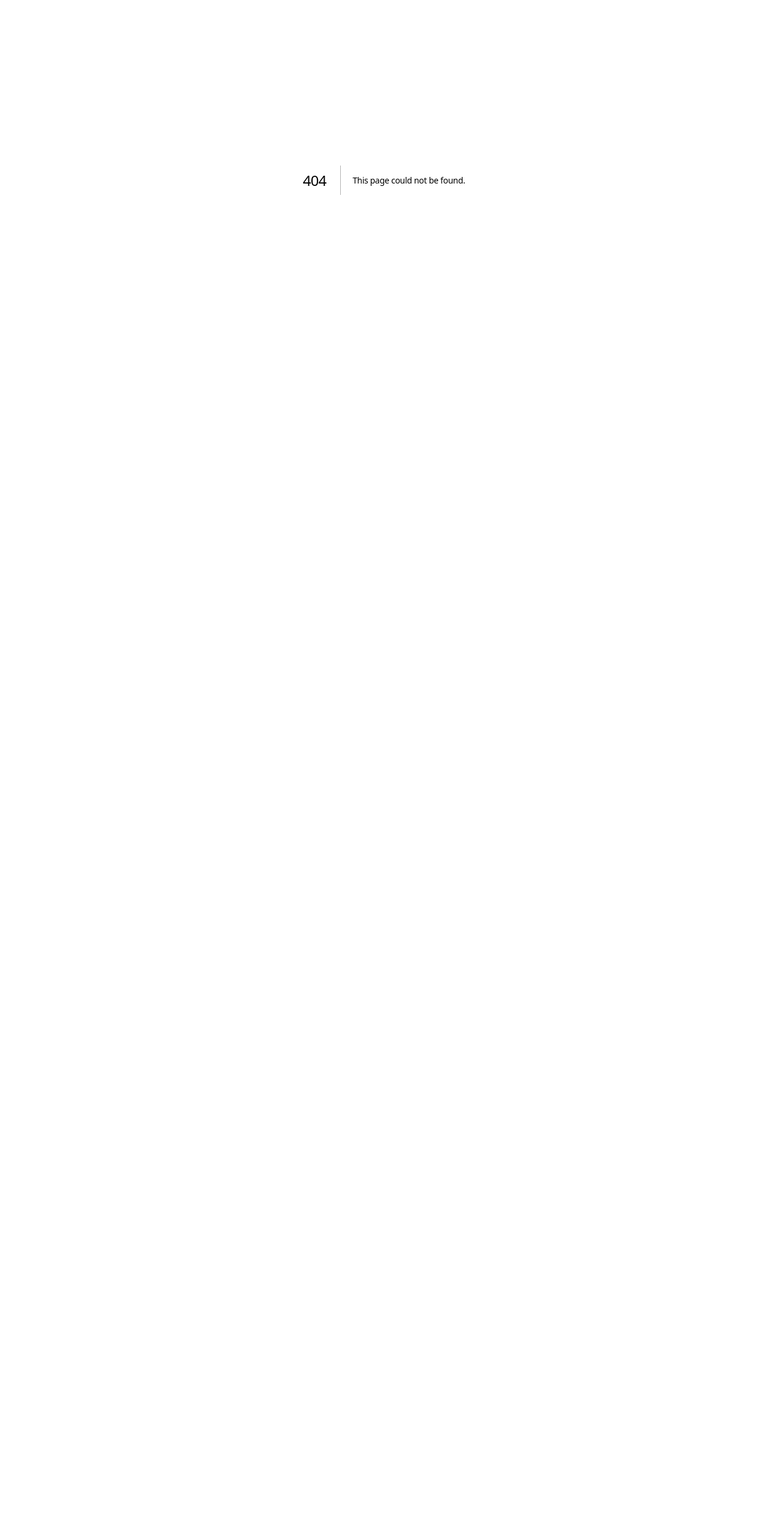
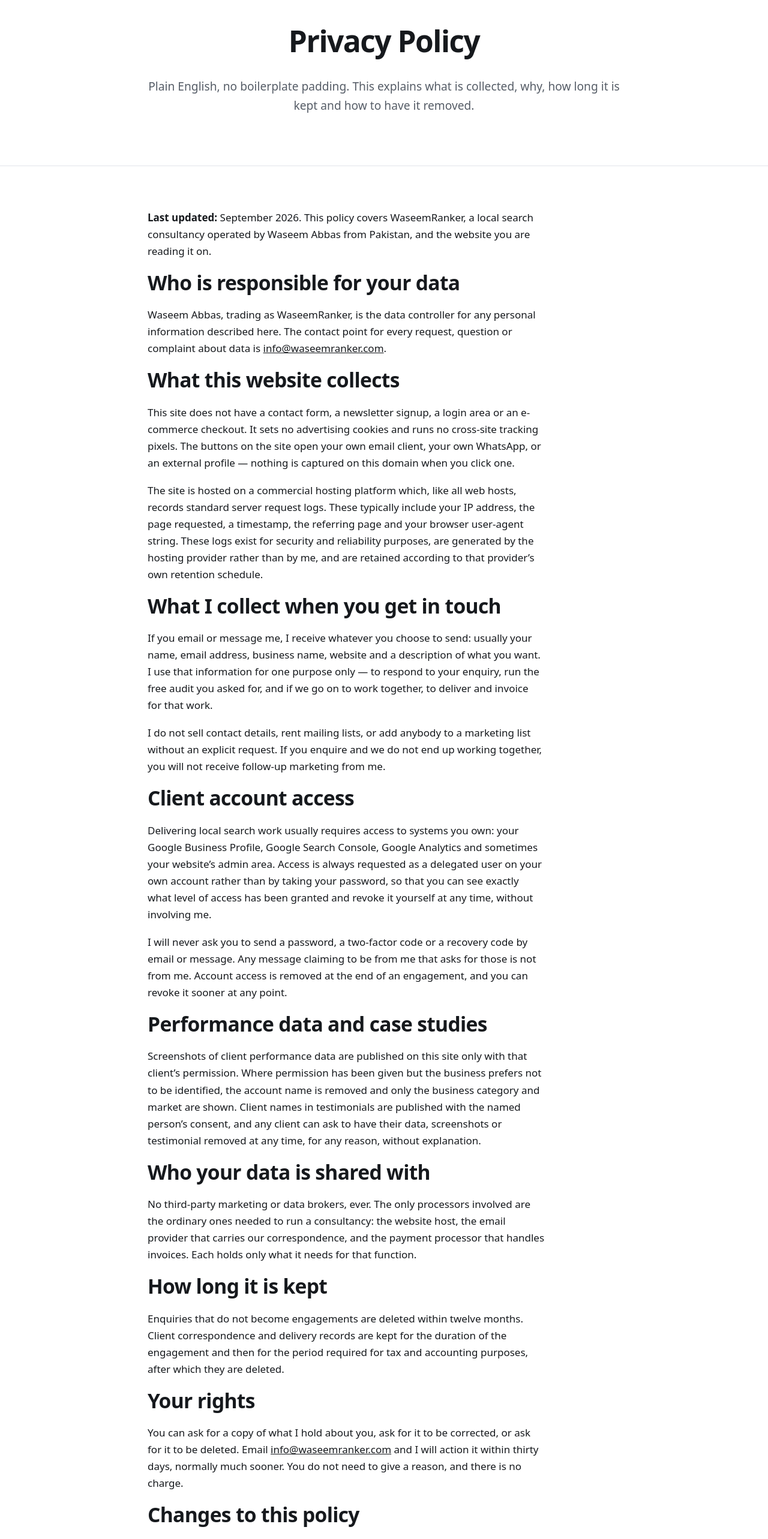
Before and after one commit to abbasid9276-spec/waseem-local-seo, a Next.js app: page /privacy in a window 1280 px wide. Before the commit this address had no page. Shown: the part 100-2666 px from the top of the page at 60% size. Before the commit the page ends 800 px from the top, so only its background shows below. Built offline with nearby package versions, Linux system fonts and the light colour scheme.

Commit message:
Add Privacy Policy page

```diff
--- /dev/null
+++ b/app/privacy/page.js
@@ -0,0 +1,167 @@
+import Header from "../../components/Header";
+import Footer from "../../components/Footer";
+import { site } from "../../lib/site";
+
+export const metadata = {
+  title: "Privacy Policy | WaseemRanker",
+  description:
+    "What data this site and this consultancy collect, why, how long it is kept, who it is shared with, and how to have it deleted.",
+  alternates: { canonical: "/privacy" },
+  robots: { index: true, follow: true },
+};
+
+function schema() {
+  const url = `${site.url}/privacy`;
+  return {
+    "@context": "https://schema.org",
+    "@graph": [
+      {
+        "@type": "WebPage",
+        "@id": `${url}#page`,
+        url,
+        name: "Privacy Policy",
+        isPartOf: { "@id": `${site.url}/#website` },
+      },
+      {
+        "@type": "BreadcrumbList",
+        "@id": `${url}#breadcrumb`,
+        itemListElement: [
+          { "@type": "ListItem", position: 1, name: "Home", item: site.url },
+          { "@type": "ListItem", position: 2, name: "Privacy Policy", item: url },
+        ],
+      },
+    ],
+  };
+}
+
+export default function Privacy() {
+  return (
+    <>
+      <script
+        type="application/ld+json"
+        dangerouslySetInnerHTML={{ __html: JSON.stringify(schema()) }}
+      />
+      <Header />
+      <main>
+        <section className="hero hero-center">
+          <div className="wrap">
+            <h1>Privacy Policy</h1>
+            <p className="lede">
+              Plain English, no boilerplate padding. This explains what is collected, why,
+              how long it is kept and how to have it removed.
+            </p>
+          </div>
+        </section>
+
+        <section>
+          <div className="wrap" style={{ maxWidth: "820px" }}>
+            <p>
+              <strong>Last updated:</strong> September 2026. This policy covers{" "}
+              {site.brand}, a local search consultancy operated by {site.name} from{" "}
+              {site.countryName}, and the website you are reading it on.
+            </p>
+
+            <h2>Who is responsible for your data</h2>
+            <p>
+              {site.name}, trading as {site.brand}, is the data controller for any
+              personal information described here. The contact point for every request,
+              question or complaint about data is{" "}
+              <a href={`mailto:${site.email}`}>{site.email}</a>.
+            </p>
+
+            <h2>What this website collects</h2>
+            <p>
+              This site does not have a contact form, a newsletter signup, a login area or
+              an e-commerce checkout. It sets no advertising cookies and runs no
+              cross-site tracking pixels. The buttons on the site open your own email
+              client, your own WhatsApp, or an external profile — nothing is captured on
+              this domain when you click one.
+            </p>
+            <p>
+              The site is hosted on a commercial hosting platform which, like all web
+              hosts, records standard server request logs. These typically include your IP
+              address, the page requested, a timestamp, the referring page and your
+              browser user-agent string. These logs exist for security and reliability
+              purposes, are generated by the hosting provider rather than by me, and are
+              retained according to that provider&rsquo;s own retention schedule.
+            </p>
+
+            <h2>What I collect when you get in touch</h2>
+            <p>
+              If you email or message me, I receive whatever you choose to send: usually
+              your name, email address, business name, website and a description of what
+              you want. I use that information for one purpose only — to respond to your
+              enquiry, run the free audit you asked for, and if we go on to work together,
+              to deliver and invoice for that work.
+            </p>
+            <p>
+              I do not sell contact details, rent mailing lists, or add anybody to a
+              marketing list without an explicit request. If you enquire and we do not end
+              up working together, you will not receive follow-up marketing from me.
+            </p>
+
+            <h2>Client account access</h2>
+            <p>
+              Delivering local search work usually requires access to systems you own:
+              your Google Business Profile, Google Search Console, Google Analytics and
+              sometimes your website&rsquo;s admin area. Access is always requested as a
+              delegated user on your own account rather than by taking your password, so
+              that you can see exactly what level of access has been granted and revoke it
+              yourself at any time, without involving me.
+            </p>
+            <p>
+              I will never ask you to send a password, a two-factor code or a recovery
+              code by email or message. Any message claiming to be from me that asks for
+              those is not from me. Account access is removed at the end of an engagement,
+              and you can revoke it sooner at any point.
+            </p>
+
+            <h2>Performance data and case studies</h2>
+            <p>
+              Screenshots of client performance data are published on this site only with
+              that client&rsquo;s permission. Where permission has been given but the
+              business prefers not to be identified, the account name is removed and only
+              the business category and market are shown. Client names in testimonials are
+              published with the named person&rsquo;s consent, and any client can ask to
+              have their data, screenshots or testimonial removed at any time, for any
+              reason, without explanation.
+            </p>
+
+            <h2>Who your data is shared with</h2>
+            <p>
+              No third-party marketing or data brokers, ever. The only processors involved
+              are the ordinary ones needed to run a consultancy: the website host, the
+              email provider that carries our correspondence, and the payment processor
+              that handles invoices. Each holds only what it needs for that function.
+            </p>
+
+            <h2>How long it is kept</h2>
+            <p>
+              Enquiries that do not become engagements are deleted within twelve months.
+              Client correspondence and delivery records are kept for the duration of the
+              engagement and then for the period required for tax and accounting purposes,
+              after which they are deleted.
+            </p>
+
+            <h2>Your rights</h2>
+            <p>
+              You can ask for a copy of what I hold about you, ask for it to be corrected,
+              or ask for it to be deleted. Email{" "}
+              <a href={`mailto:${site.email}`}>{site.email}</a> and I will action it
+              within thirty days, normally much sooner. You do not need to give a reason,
+              and there is no charge.
+            </p>
+
+            <h2>Changes to this policy</h2>
+            <p>
+              If this policy changes materially, the updated date at the top of the page
+              will change with it. Existing clients will be told directly rather than
+              being expected to re-read the page.
+            </p>
+          </div>
+        </section>
+      </main>
+      <Footer />
+    </>
+  );
+}
```
